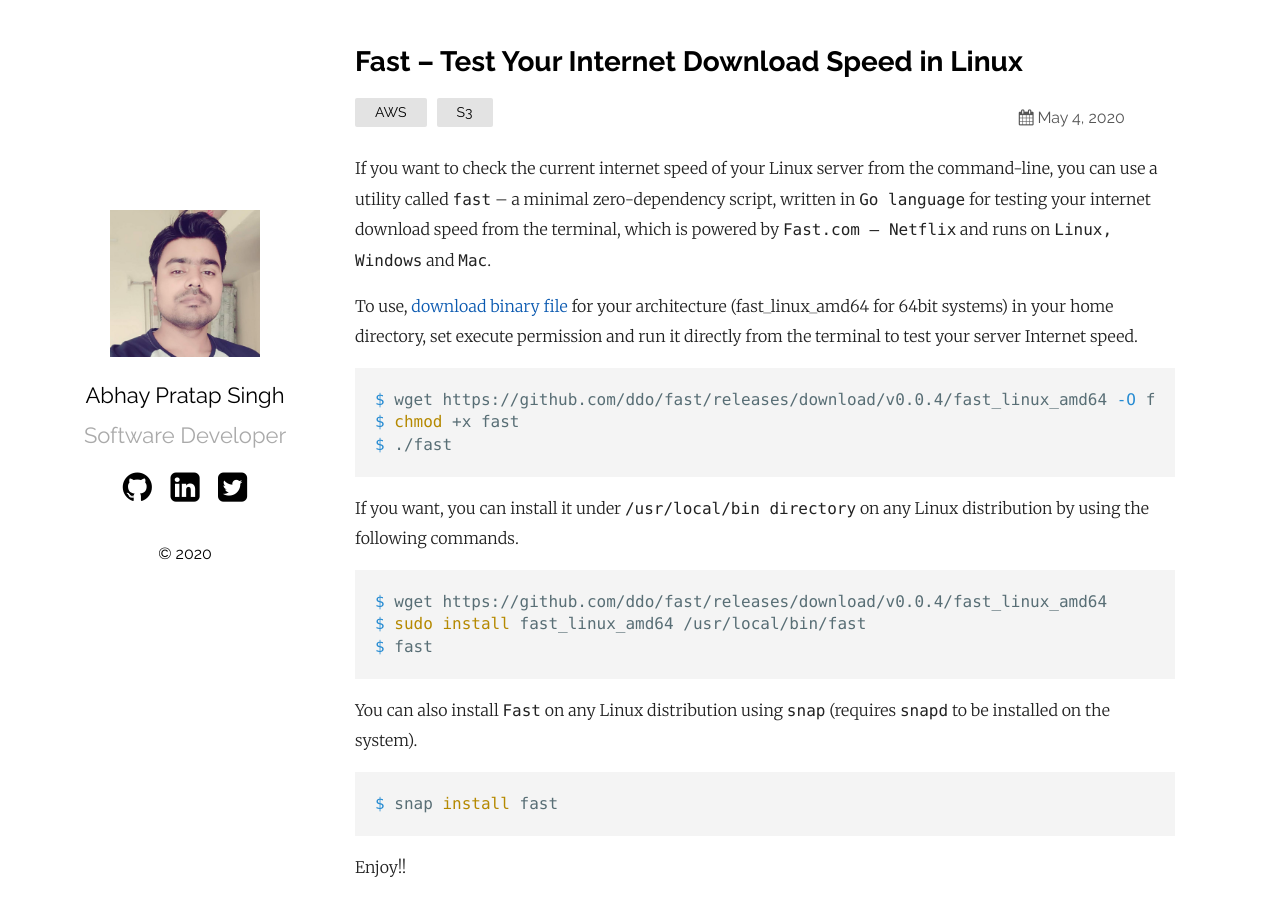
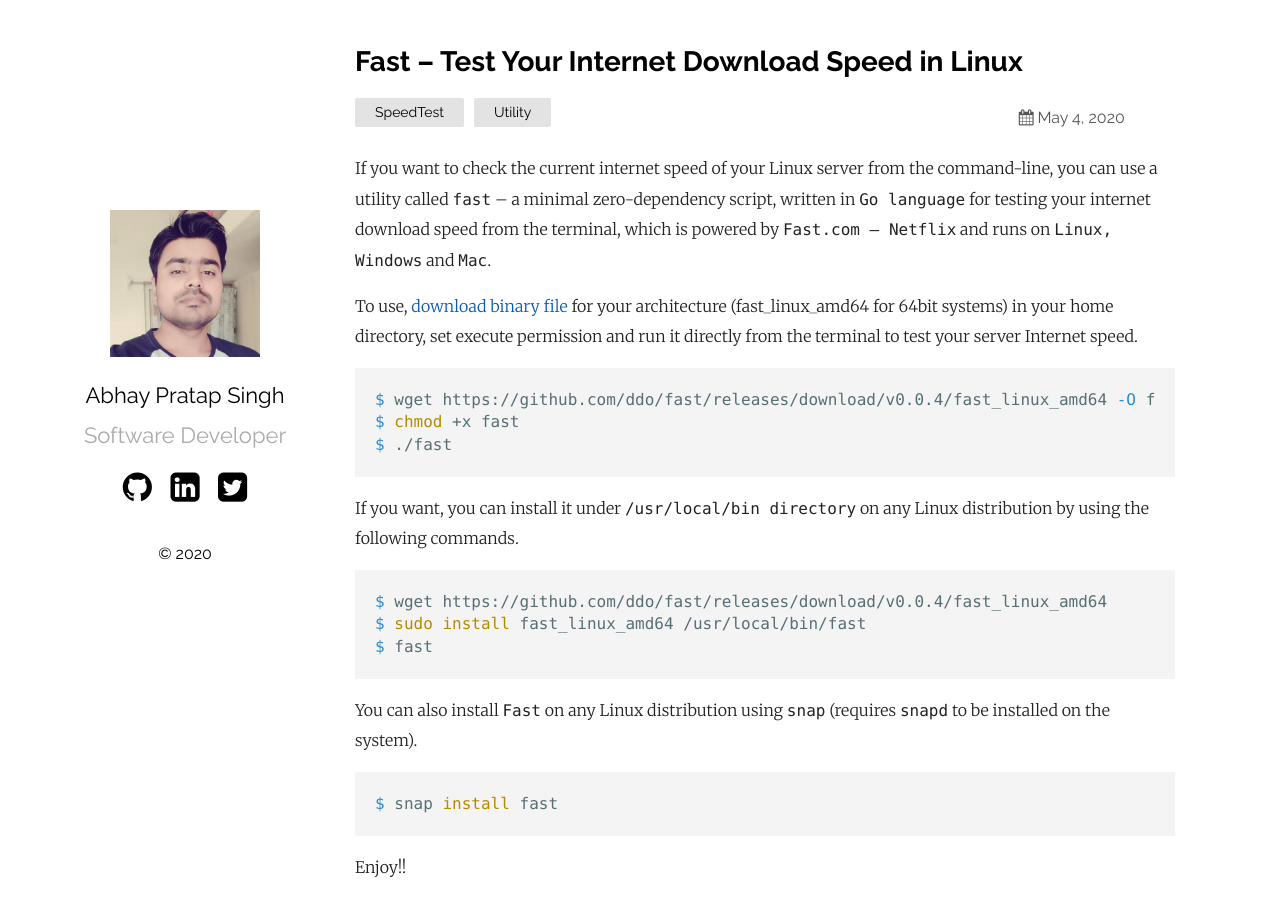
Before and after one commit to abhi15sep/devops-blog, a Jekyll site: the page built from _posts/2019-03-23-welcome-to-jekyll.markdown, in a window 1280 px wide and 928 px high. Shown: the top 916 px of the window. Built offline with Jekyll 4.4.1, drawn with Linux system fonts in a browser that asks for light colours.

Commit message:
added categories

```diff
--- a/_posts/2019-03-23-welcome-to-jekyll.markdown
+++ b/_posts/2019-03-23-welcome-to-jekyll.markdown
@@ -2,7 +2,7 @@
 layout: post
 title:  "Fast – Test Your Internet Download Speed in Linux"
 date:   2020-05-04 21:03:36 +0530
-categories: AWS S3
+categories: SpeedTest Utility
 ---
 If you want to check the current internet speed of your Linux server from the command-line, you can use a utility called `fast` – a minimal zero-dependency script, written in `Go language` for testing your internet download speed from the terminal, which is powered by `Fast.com – Netflix` and runs on `Linux, Windows` and `Mac`.
 
```
